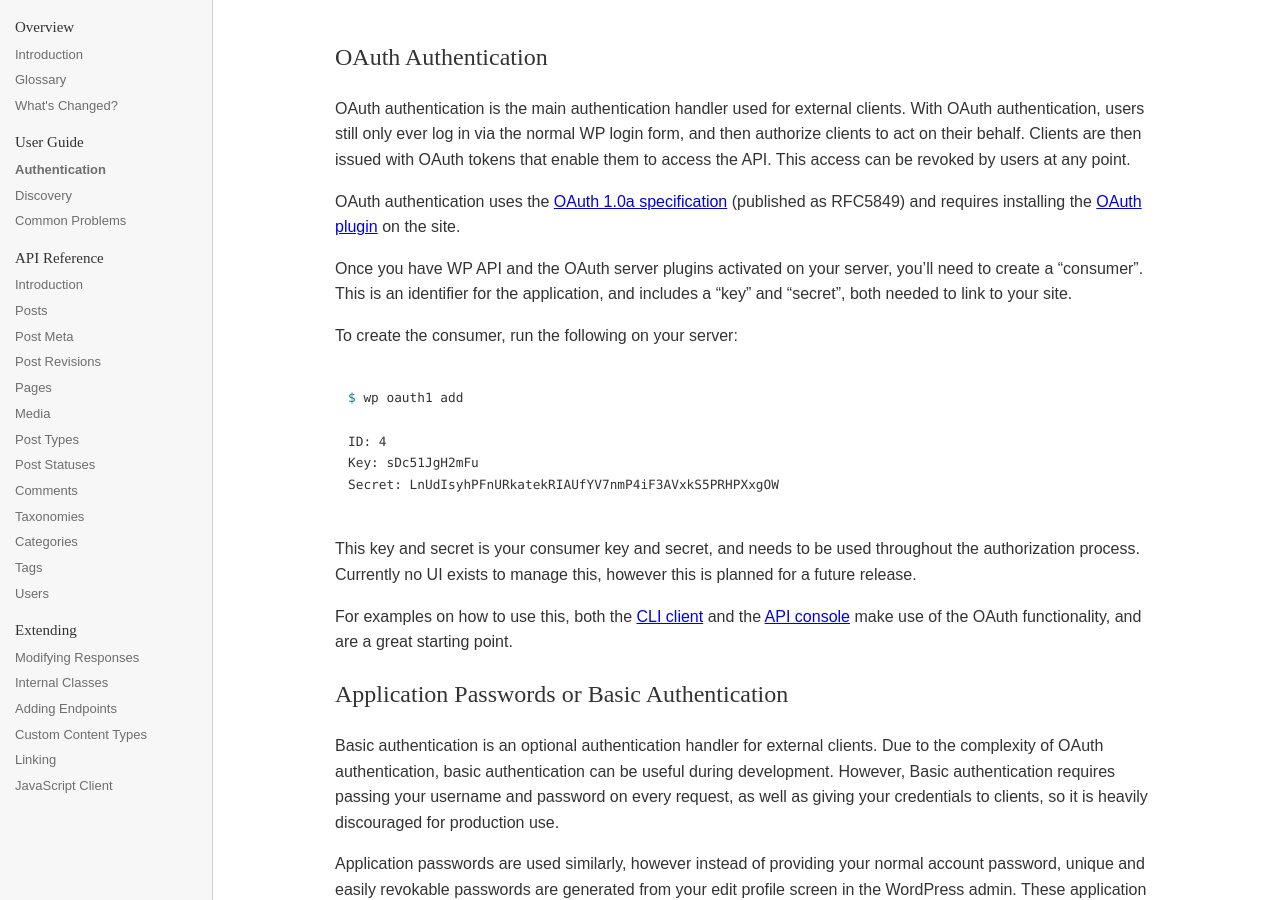
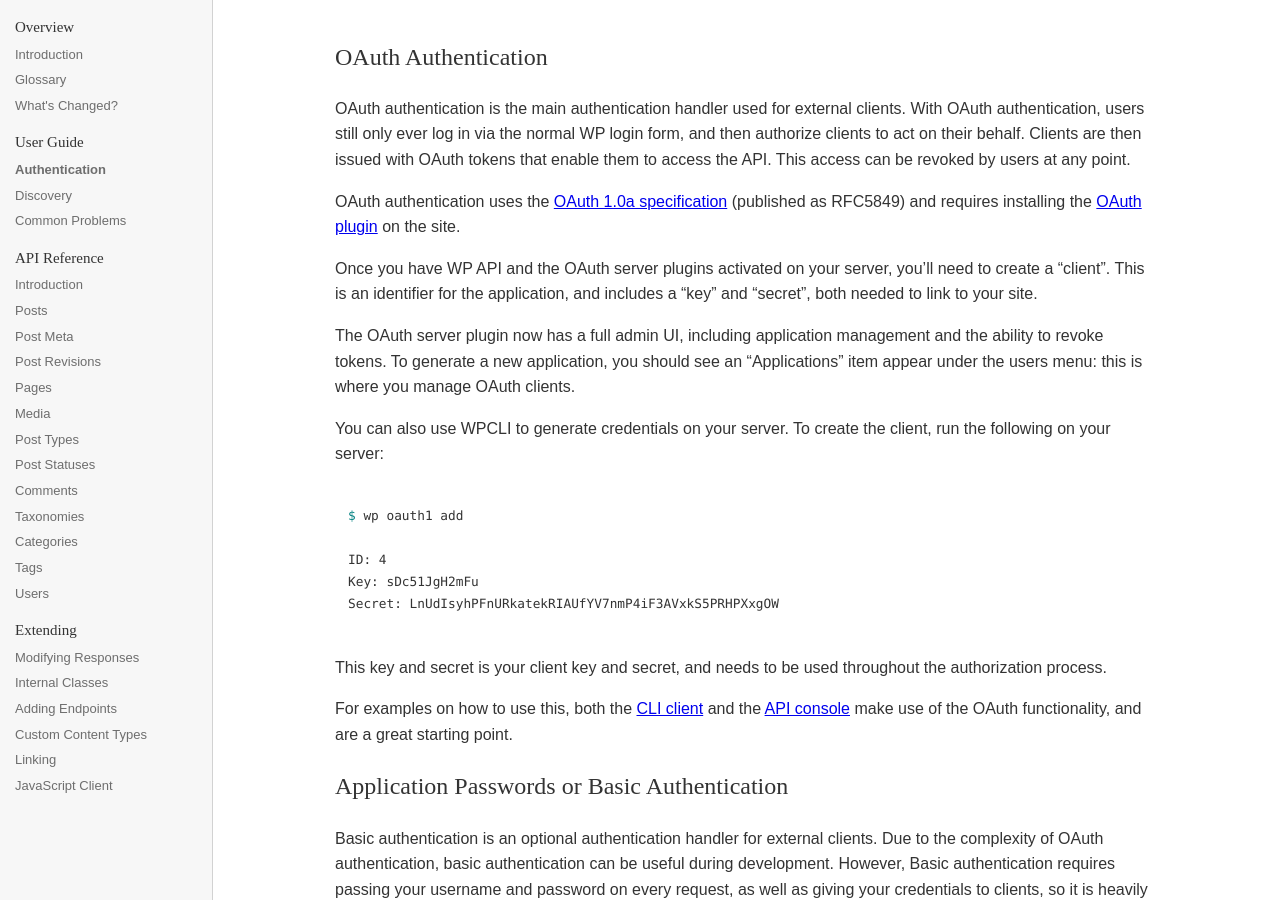
Before and after one commit to WP-API/docs-v2, a Jekyll site: the page built from guide/authentication/index.md, in a window 1280 px wide and 900 px high, scrolled down 1610 px. Built offline with Jekyll 4.4.1, drawn with Linux system fonts in a browser that asks for light colours; Markdown is read by kramdown in place of the engine named in the settings.

Commit message:
Update OAuth Server plugin documentation
OAuth Server plugin now has a full UI for application management, and the docs should indicate that.

````diff
--- a/guide/authentication/index.md
+++ b/guide/authentication/index.md
@@ -92,10 +92,15 @@ OAuth authentication uses the [OAuth 1.0a specification][oauth] (published as
 RFC5849) and requires installing the [OAuth plugin][oauth-plugin] on the site.
 
 Once you have WP API and the OAuth server plugins activated on your server,
-you'll need to create a "consumer". This is an identifier for the application,
+you'll need to create a "client". This is an identifier for the application,
 and includes a "key" and "secret", both needed to link to your site.
 
-To create the consumer, run the following on your server:
+The OAuth server plugin now has a full admin UI, including application management
+and the ability to revoke tokens. To generate a new application, you should see
+an "Applications" item appear under the users menu: this is where you manage OAuth clients.
+
+You can also use WPCLI to generate credentials on your server. To create the client,
+run the following on your server:
 
 ```bash
 $ wp oauth1 add
@@ -105,9 +110,8 @@ Key: sDc51JgH2mFu
 Secret: LnUdIsyhPFnURkatekRIAUfYV7nmP4iF3AVxkS5PRHPXxgOW
 ```
 
-This key and secret is your consumer key and secret, and needs to be used
-throughout the authorization process. Currently no UI exists to manage this,
-however this is planned for a future release.
+This key and secret is your client key and secret, and needs to be used
+throughout the authorization process.
 
 For examples on how to use this, both the [CLI client][client-cli] and the
 [API console][api-console] make use of the OAuth functionality, and are a great
````
